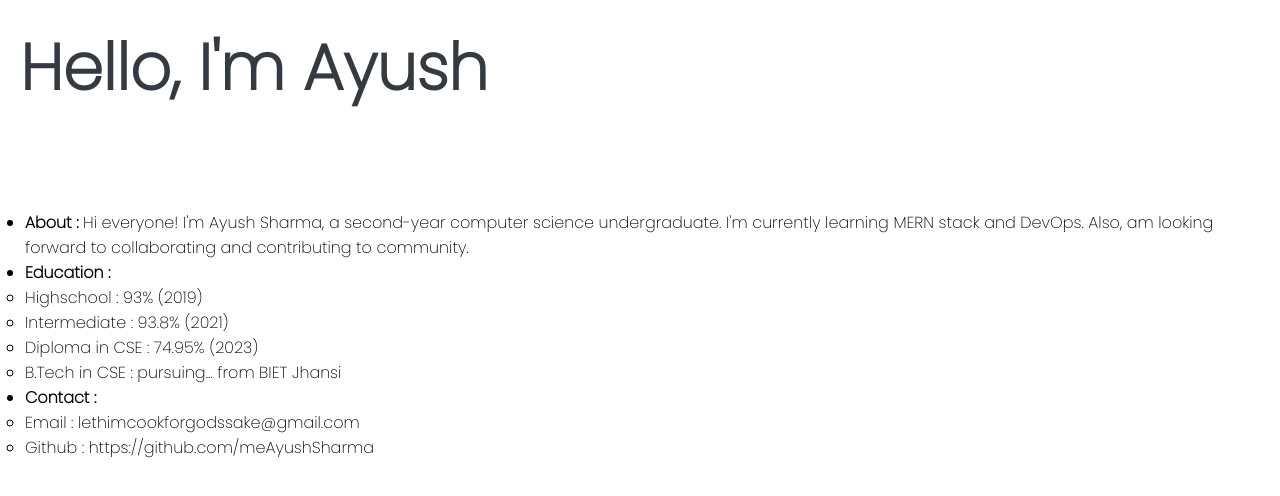
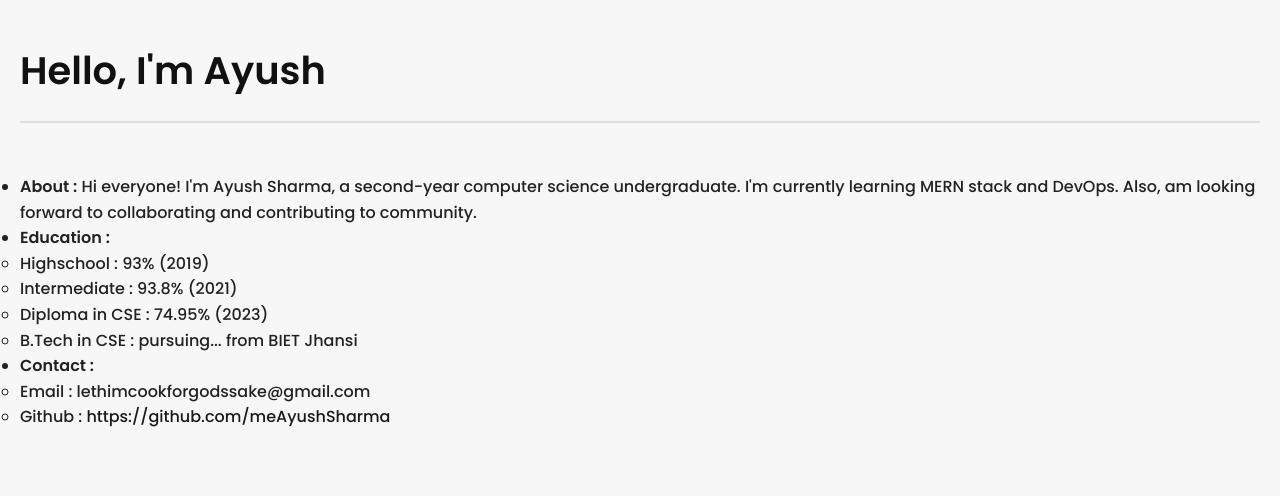
Before and after one commit to meAyushSharma/meAyushSharma.github.io, a plain HTML site: page index.html in a window 1280 px wide. Drawn offline with Linux system fonts and the light colour scheme.

Commit message:
Update style.css

```diff
--- a/style.css
+++ b/style.css
@@ -1,34 +1,62 @@
-@import url("https://fonts.googleapis.com/css2?family=Poppins:wght@200&display=swap");
+@import url("https://fonts.googleapis.com/css2?family=Poppins:wght@300;500;600&display=swap");
 
 * {
   margin: 0;
   padding: 0;
   box-sizing: border-box;
 }
+
 body {
   font-family: "Poppins", sans-serif;
-  font-weight: 500;
-}
-.heading {
-  width: 100%;
-  height: 20vh;
-  text-align: left;
-  font-size: 2rem;
-  color: #343a40;
-}
-.heading > h1 {
+  color: #222;
+  background: #f7f7f7;
+  line-height: 1.6;
   padding: 20px;
 }
-#main-points {
-  padding: 10px;
-  margin: 15px;
+
+.heading {
+  padding: 20px 0;
+  border-bottom: 2px solid #ddd;
+  margin-bottom: 25px;
+}
+
+.heading h1 {
+  font-size: 2.4rem;
+  font-weight: 600;
+  color: #111;
+}
+
+.subtitle {
+  font-size: 1rem;
+  margin-top: 5px;
+  color: #555;
+}
+
+.section {
+  margin-bottom: 30px;
+}
+
+.section h2 {
+  font-size: 1.5rem;
+  margin-bottom: 10px;
+  color: #333;
+  border-left: 4px solid #444;
+  padding-left: 8px;
+}
+
+.list {
+  list-style-type: disc;
+  margin-left: 20px;
+  margin-top: 10px;
 }
 
 a {
+  color: #1a1a1a;
   text-decoration: none;
-  color: inherit;
+  border-bottom: 1px solid transparent;
 }
 
 a:hover {
-  color: #343a40dd;
+  border-color: #1a1a1a;
+  opacity: 0.8;
 }
```
